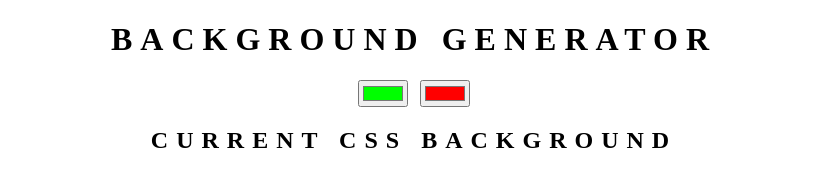
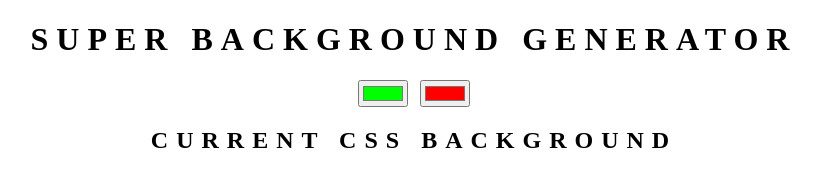
Before and after one commit to Liemnguyensgf/color_generator, a plain HTML site: page index.html in a window 1280 px wide. Shown: the whole page, without its empty margins (226-1047 px from the left). Drawn offline with Linux system fonts and the light colour scheme.

Commit message:
changing title content

```diff
--- a/index.html
+++ b/index.html
@@ -7,7 +7,7 @@
     <link rel="stylesheet" href="styles.css">
 </head>
 <body id="gradient">
-    <h1>Background Generator</h1>
+    <h1>Super Background Generator</h1>
     <input type="color" class="color1" name="color1" value="#00ff00">
     <input type="color" class="color2" name="color2" value="#ff0000">
     <h2>Current CSS Background</h2>
```
